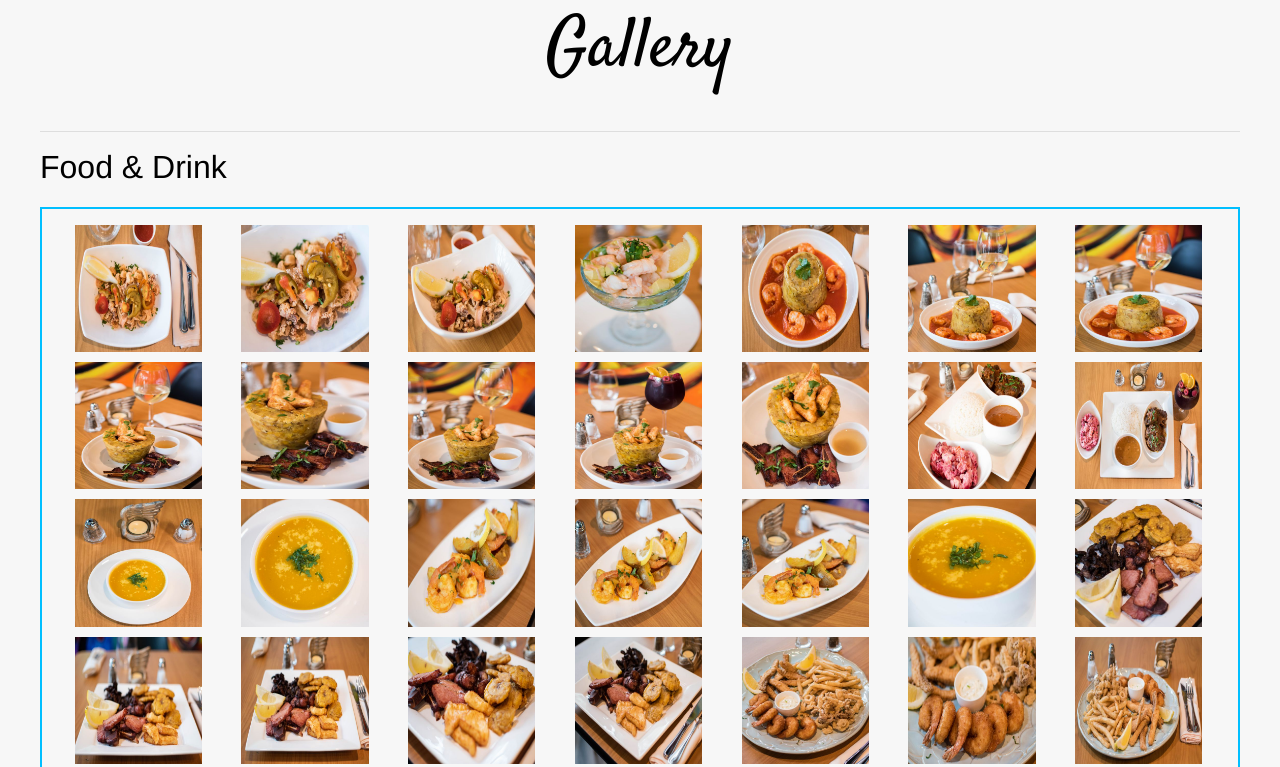
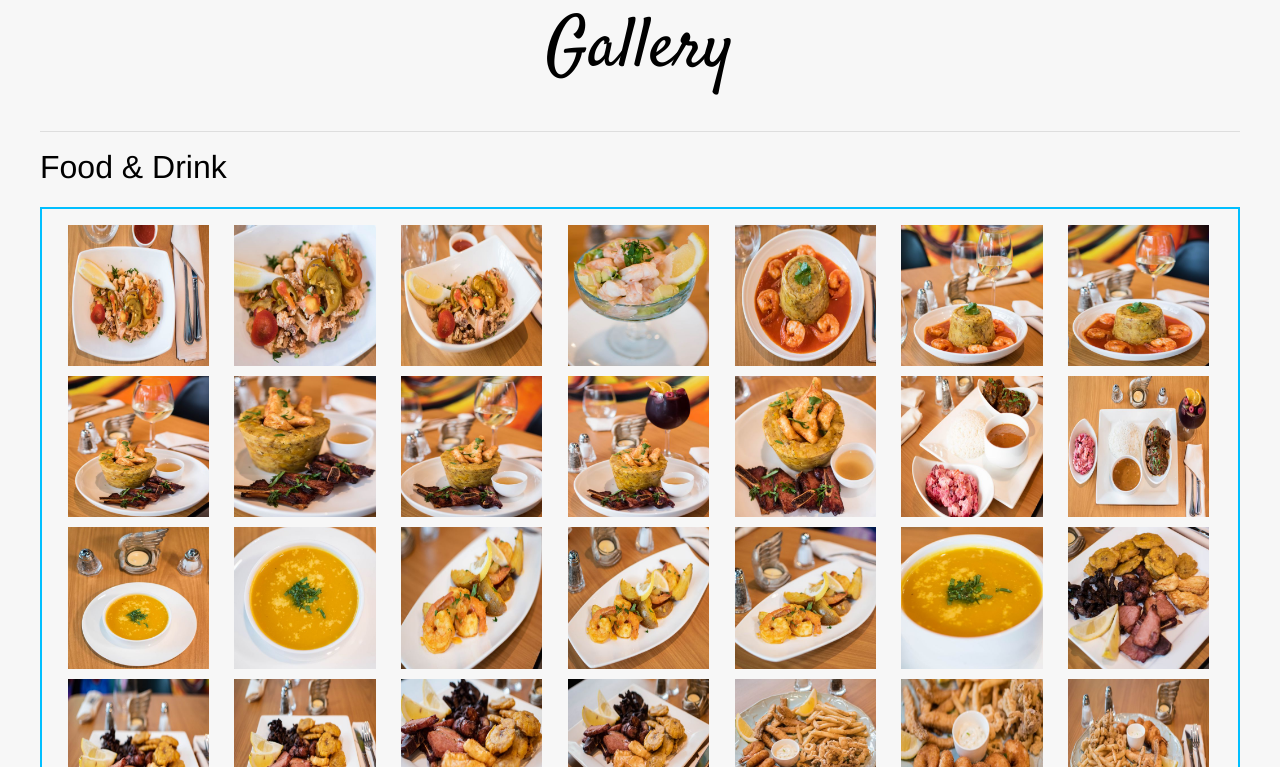
Before and after one commit to antonioi520/RESTAURANTsite, a PHP site: page /gallery.php in a window 1280 px wide. Shown: the part 117-884 px from the top of the page. Run offline with PHP 8.4, Linux system fonts and the light colour scheme; some libraries are stand-ins or nearby versions.

Commit message:
gallery css spacing tweak

```diff
--- a/css/gallery.css
+++ b/css/gallery.css
@@ -8,7 +8,7 @@
 }
 
 .row > .column {
-    padding: 0 8px;
+    padding: 0 1px;
 }
 
 .row:after {
```
